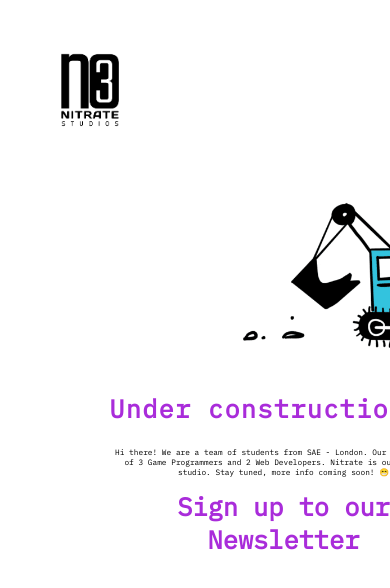
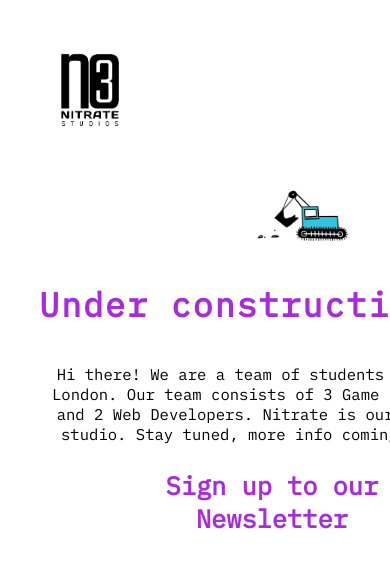
Before and after one commit to Switchf0cus/spaciator-marketing-v2, a website: page index.html in a window 390 px wide. Shown: the top 588 px of the page. Drawn offline with Linux system fonts and the light colour scheme; a script that the page names is missing.

Commit message:
aligned content center

```diff
--- a/index.html
+++ b/index.html
@@ -6,14 +6,14 @@
     <link rel="stylesheet" href="style.css" />
     <title>Spaciator Unleashed</title>
   </head>
-  <body>
-    <div class="container">
-      <div class="header">
+  <body><div class="header">
         <img width="180px" src="img/no3_logo.png" alt="logo" class="logo" />
       </div>
+    <div class="container">
+
       <div class="main-content">
         <img
-          width="450px"
+          width="50%"
           src="img/under-construction-2-gif.gif"
           alt="under construction moving picture"
         />
--- a/style.css
+++ b/style.css
@@ -6,10 +6,15 @@
     box-sizing: border-box;
 }
 
+body{
+    overflow-x: hidden;
+}
+
 .container{
     display: flex;
     flex-direction: column;
     flex-wrap: wrap;
+    align-items: center;
 }
 
 .logo {
@@ -22,9 +27,8 @@
     flex-direction: column;
     justify-content: center;
     align-items: center;
-    width: 70%;
-    margin: auto;
     text-align: center;
+    width: 60%;
 }
 
 .description {
@@ -35,6 +39,7 @@
 p {
     margin-top: 5%;
     font-size: 2vw;
+
 }
 
 .newsletter{
@@ -55,7 +60,7 @@ p {
 /* TYPEWRITER */
 
 .title {
-    font-size: 3vh;
+    font-size: 3vw;
     width: auto;
     display: inline-block;
     font-family: 'IBM Plex Mono', monospace;
@@ -89,3 +94,35 @@ p {
     border-color: #942bb4;
   }
 }
+
+
+
+@media (max-width: 750px) {
+    .main-content{
+        width: 80%;
+
+
+    }
+    p{
+        font-size: 4vw;
+        padding: 10px;
+    }
+    .title{
+        font-size: 4vh;
+    }
+    .newsletter-title{
+        font-size: 3vh;
+    }
+}
+
+@media (min-width: 1350px) {
+    p{
+        font-size: 1.5rem;
+    }
+    .title{
+        font-size: 2.3rem;
+    }
+    .newsletter-title{
+        font-size: 2.3rem;
+    }
+}
```
